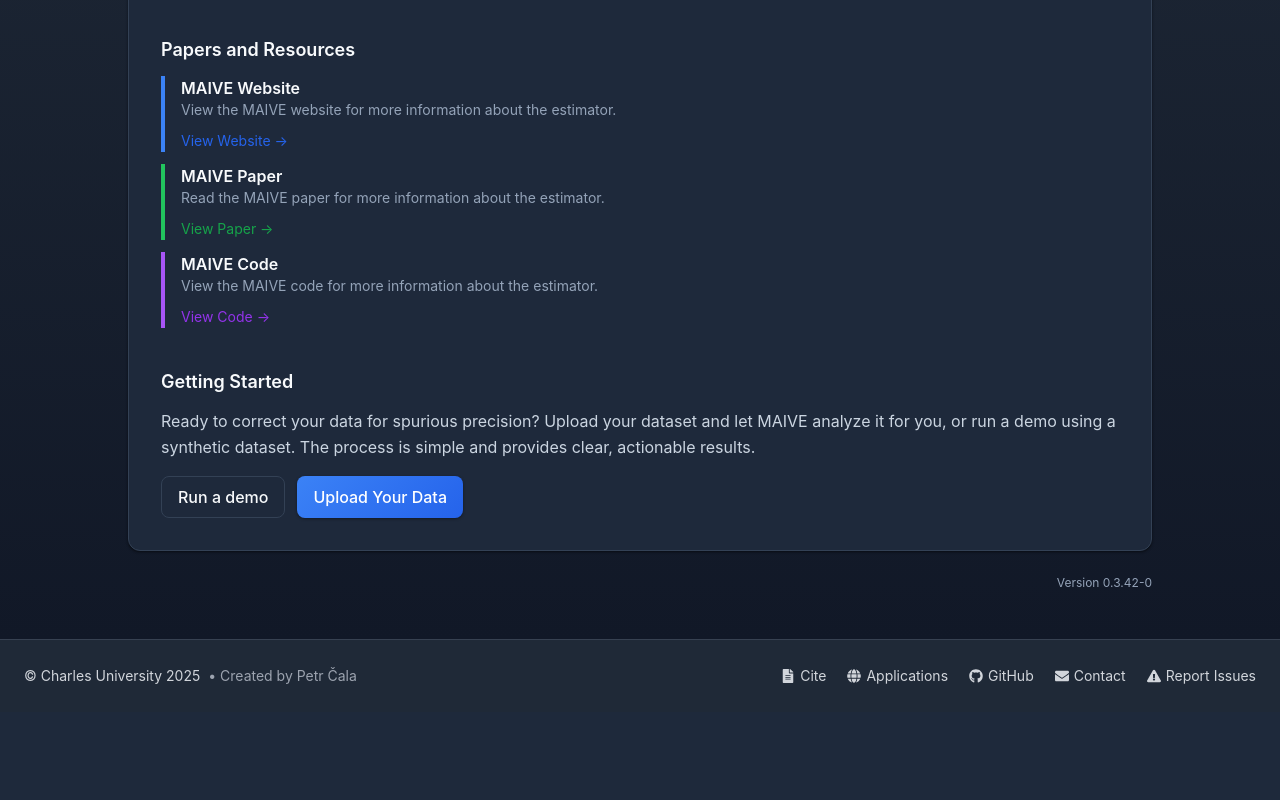
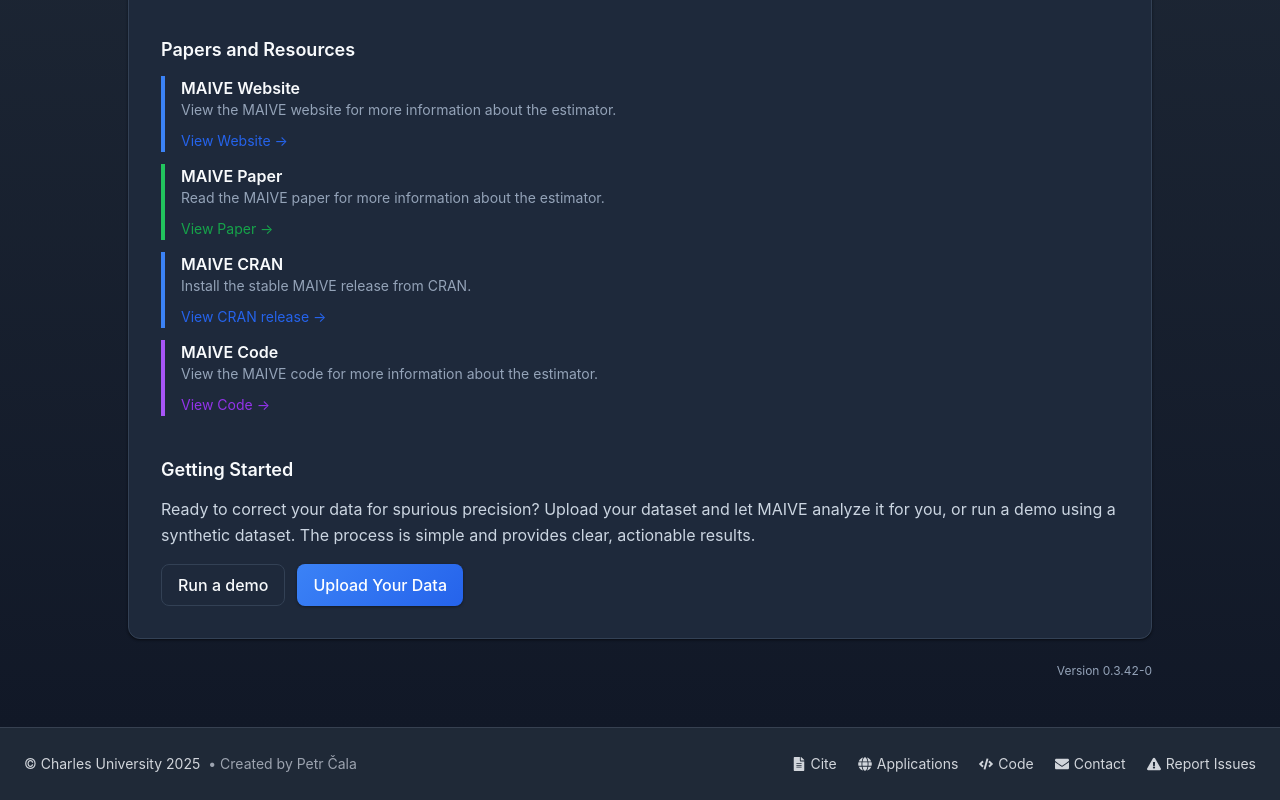
Before and after one commit to PetrCala/maive-ui, a Next.js app in the folder apps/react-ui/client/: page /about in a window 1280 px wide. Shown: the part 1320-2120 px from the top of the page. Before the commit the page ends 2032 px from the top, so only its background shows below. Built offline with nearby package versions, Linux system fonts and the light colour scheme.

Commit message:
feat: add code access links and cran resource

```diff
--- a/apps/react-ui/client/src/CONST.ts
+++ b/apps/react-ui/client/src/CONST.ts
@@ -24,6 +24,7 @@ const CONST = {
     MAIVE: {
       WEBSITE: "https://meta-analysis.cz/maive/",
       PAPER: "https://doi.org/10.1038/s41467-025-63261-0",
+      CRAN: "https://cran.r-project.org/web/packages/MAIVE/index.html",
       GITHUB: "https://github.com/meta-analysis-es/maive",
     },
     APP_GITHUB: {
--- a/apps/react-ui/client/src/components/Footer.tsx
+++ b/apps/react-ui/client/src/components/Footer.tsx
@@ -7,11 +7,14 @@ import InvisibleLink from "./InvisibleLink";
 import CONFIG from "@src/CONFIG";
 import Link from "next/link";
 import {
-  FaFileAlt,
-  FaGithub,
+  FaCode,
+  FaCodeBranch,
   FaEnvelope,
   FaExclamationTriangle,
+  FaFileAlt,
   FaGlobe,
+  FaRProject,
+  FaTimes,
 } from "react-icons/fa";
 
 type FooterProps = {
@@ -79,6 +82,7 @@ const FooterButtonLinkItem = ({
 const Footer = ({ className = "" }: FooterProps) => {
   const [currentYear, setCurrentYear] = useState("2025");
   const [showCitation, setShowCitation] = useState(false);
+  const [showCodeLinks, setShowCodeLinks] = useState(false);
 
   useEffect(() => {
     setCurrentYear(new Date().getFullYear().toString());
@@ -90,6 +94,10 @@ const Footer = ({ className = "" }: FooterProps) => {
 
   const handleCitationClick = () => {
     setShowCitation(!showCitation);
+  };
+
+  const handleCodeClick = () => {
+    setShowCodeLinks(!showCodeLinks);
   };
 
   return (
@@ -124,10 +132,10 @@ const Footer = ({ className = "" }: FooterProps) => {
             icon={<FaGlobe />}
             text="Applications"
           />
-          <FooterHrefLinkItem
-            href={CONST.LINKS.APP_GITHUB.HOMEPAGE}
-            icon={<FaGithub />}
-            text="GitHub"
+          <FooterButtonLinkItem
+            onClick={handleCodeClick}
+            icon={<FaCode />}
+            text="Code"
           />
 
           <FooterHrefLinkItem
@@ -155,6 +163,49 @@ const Footer = ({ className = "" }: FooterProps) => {
           </div>
         </div>
       )}
+
+      {showCodeLinks && (
+        <div
+          className="fixed inset-0 bg-black bg-opacity-50 flex items-center justify-center z-50 p-4"
+          onClick={() => setShowCodeLinks(false)}
+        >
+          <div
+            className="bg-white dark:bg-gray-800 rounded-xl max-w-lg w-full shadow-xl border border-gray-200 dark:border-gray-700"
+            onClick={(event) => event.stopPropagation()}
+          >
+            <div className="flex items-start justify-between p-5 border-b border-gray-200 dark:border-gray-700">
+              <div>
+                <p className="text-sm font-semibold text-gray-900 dark:text-white">
+                  Access the MAIVE package
+                </p>
+                <p className="text-sm text-gray-600 dark:text-gray-300 mt-1">
+                  CRAN provides the stable release; GitHub hosts the development version.
+                </p>
+              </div>
+              <button
+                type="button"
+                onClick={() => setShowCodeLinks(false)}
+                aria-label="Close code links"
+                className="text-gray-500 hover:text-gray-700 dark:text-gray-400 dark:hover:text-gray-200"
+              >
+                <FaTimes className="w-4 h-4" />
+              </button>
+            </div>
+            <div className="p-5 space-y-3 text-sm">
+              <FooterHrefLinkItem
+                href={CONST.LINKS.MAIVE.CRAN}
+                icon={<FaRProject className="text-blue-600" />}
+                text="MAIVE CRAN (stable release)"
+              />
+              <FooterHrefLinkItem
+                href={CONST.LINKS.MAIVE.GITHUB}
+                icon={<FaCodeBranch className="text-purple-600" />}
+                text="MAIVE GitHub (development)"
+              />
+            </div>
+          </div>
+        </div>
+      )}
     </>
   );
 };
--- a/apps/react-ui/client/src/components/MAIVEInfo/MAIVEInfoContent.tsx
+++ b/apps/react-ui/client/src/components/MAIVEInfo/MAIVEInfoContent.tsx
@@ -115,6 +115,22 @@ export default function MAIVEInfoContent({
               {TEXT.maiveModal.papersAndResources.maivePaper.linkText}
             </Link>
           </div>
+          <div className="border-l-4 border-blue-500 pl-4">
+            <h4 className="font-semibold text-primary">
+              {TEXT.maiveModal.papersAndResources.maiveCRAN.head}
+            </h4>
+            <p className="text-sm text-muted mb-2">
+              {TEXT.maiveModal.papersAndResources.maiveCRAN.text}
+            </p>
+            <Link
+              href={CONST.LINKS.MAIVE.CRAN}
+              target="_blank"
+              rel="noopener noreferrer"
+              className="text-blue-600 hover:underline text-sm interactive"
+            >
+              {TEXT.maiveModal.papersAndResources.maiveCRAN.linkText}
+            </Link>
+          </div>
           <div className="border-l-4 border-purple-500 pl-4">
             <h4 className="font-semibold text-primary">
               {TEXT.maiveModal.papersAndResources.maiveCode.head}
--- a/apps/react-ui/client/src/lib/text/index.ts
+++ b/apps/react-ui/client/src/lib/text/index.ts
@@ -503,6 +503,11 @@ const TEXT = {
         text: "Read the MAIVE paper for more information about the estimator.",
         linkText: "View Paper →",
       },
+      maiveCRAN: {
+        head: "MAIVE CRAN",
+        text: "Install the stable MAIVE release from CRAN.",
+        linkText: "View CRAN release →",
+      },
       maiveCode: {
         head: "MAIVE Code",
         text: "View the MAIVE code for more information about the estimator.",
```
